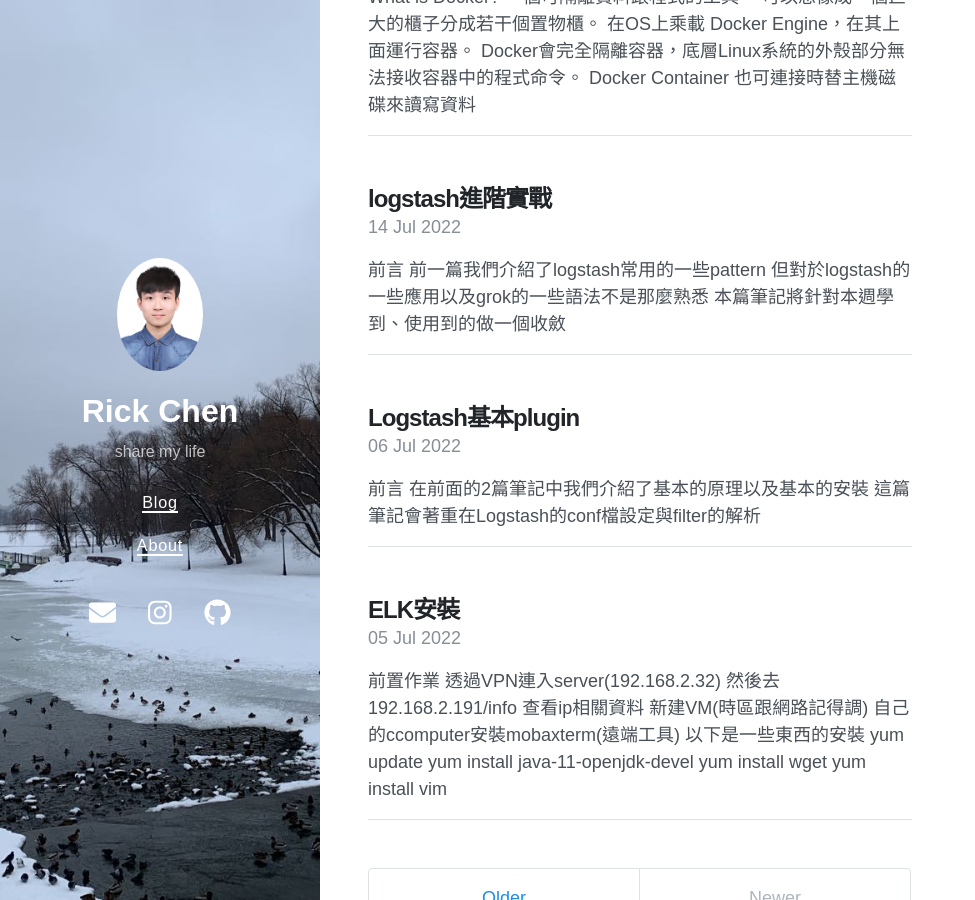
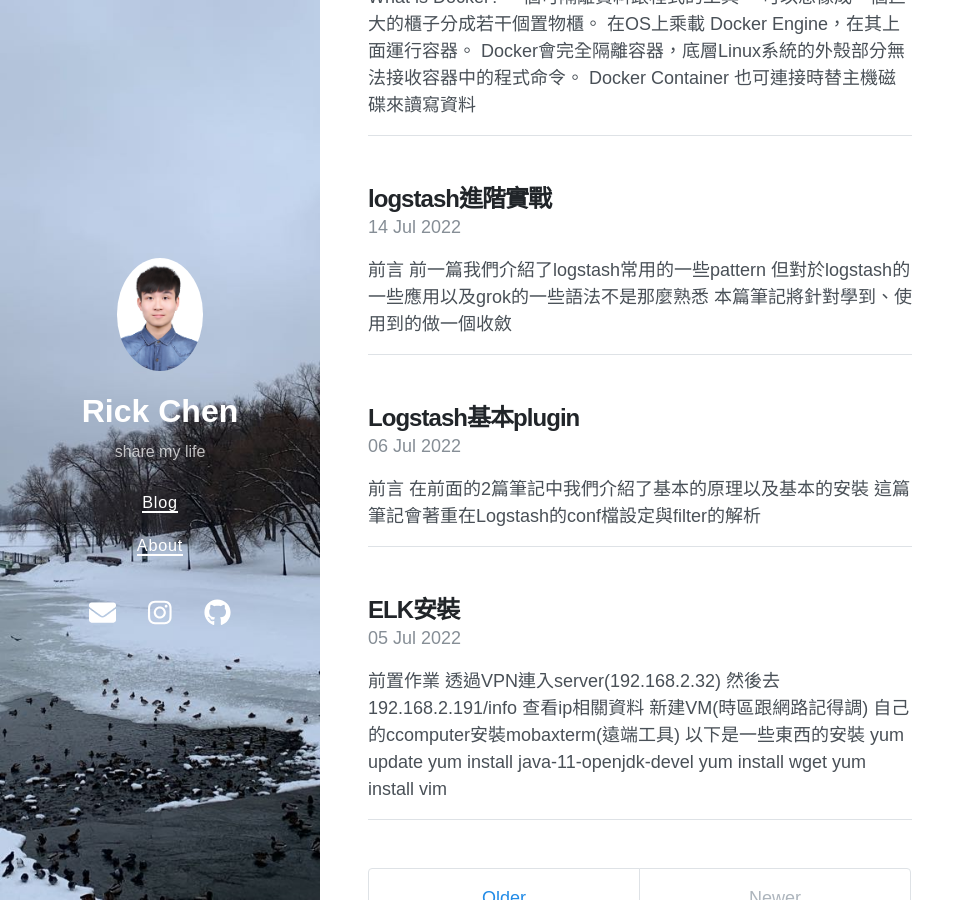
Before and after one commit to jerry940917chen/jerry940917chen.github.io, a Jekyll site: the page built from index.html, in a window 1280 px wide and 900 px high, scrolled down 414 px. Shown: the whole window, without its empty margins (0-975 px from the left). Built offline with Jekyll 4.4.1, drawn with Linux system fonts in a browser that asks for light colours; nearby versions of some CDN libraries; the list of posts is cut into pages by our own code.

Commit message:
Update 2022-07-14-ELK-4.md

````diff
--- a/_posts/2022-07-14-ELK-4.md
+++ b/_posts/2022-07-14-ELK-4.md
@@ -9,7 +9,7 @@ date: 2022-07-14
 ## 前言
 * 前一篇我們介紹了logstash常用的一些pattern
 * 但對於logstash的一些應用以及grok的一些語法不是那麼熟悉
-* 本篇筆記將針對本週學到、使用到的做一個收斂
+* 本篇筆記將針對學到、使用到的做一個收斂
 
 ## log解析實戰
 ```
````
